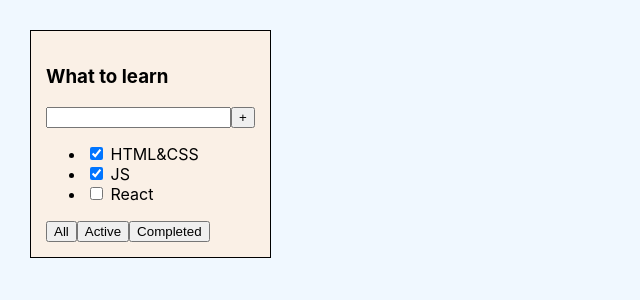
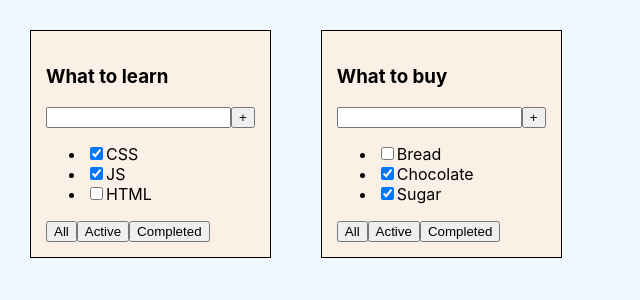
Before and after one commit to AnnaPetrv/todolist-ts, a React (Create React App) app: page / in a window 1280 px wide. Shown: the top 300 px of the page, without its empty margins (0-640 px from the left). Built offline with nearby package versions, Linux system fonts and the light colour scheme.

Commit message:
Add taskType

```diff
--- a/src/App.tsx
+++ b/src/App.tsx
@@ -2,10 +2,26 @@ import React from 'react';
 import './App.css';
 import {Todolist} from "./Todolist";
 
+const title1 = "What to learn"
+const title2 = "What to buy"
+
+const tasks1 = [
+    {id: 1, isDone: true, title: "CSS"},
+    {id: 2, isDone: true, title: "JS"},
+    {id: 3, isDone: false, title: "HTML"},
+]
+
+const tasks2 = [
+    {id: 4, isDone: false, title: "Bread"},
+    {id: 5, isDone: true, title: "Chocolate"},
+    {id: 6, isDone: true, title: "Sugar"},
+]
+
 function App() {
     return (
         <div className="App">
-            <Todolist/>
+            <Todolist title={title1} tasks={tasks1}/>
+            <Todolist title={title2} tasks={tasks2}/>
         </div>
     );
 }
--- a/src/Todolist.tsx
+++ b/src/Todolist.tsx
@@ -1,18 +1,37 @@
-import React from 'react';
+import React, {FC} from 'react';
 
+type TodolistPropsType = {
+    title: string
+    tasks: Array<TaskType>
+}
 
-export const Todolist = () => {
+type TaskType = {
+    id: number
+    isDone: boolean
+    title: string
+}
+
+export const Todolist: FC<TodolistPropsType> = ({tasks, title}) => {
     return (
         <div className="todolist">
-            <h3>What to learn</h3>
+            <h3>{title}</h3>
             <div>
                 <input/>
                 <button>+</button>
             </div>
             <ul>
-                <li><input type="checkbox" checked={true}/> <span>HTML&CSS</span></li>
-                <li><input type="checkbox" checked={true}/> <span>JS</span></li>
-                <li><input type="checkbox" checked={false}/> <span>React</span></li>
+                <li>
+                    <input type="checkbox" checked={tasks[0].isDone}/>
+                    <span>{tasks[0].title}</span>
+                </li>
+                <li>
+                    <input type="checkbox" checked={tasks[1].isDone}/>
+                    <span>{tasks[1].title}</span>
+                </li>
+                <li>
+                    <input type="checkbox" checked={tasks[2].isDone}/>
+                    <span>{tasks[2].title}</span>
+                </li>
             </ul>
             <div>
                 <button>All</button>
```
